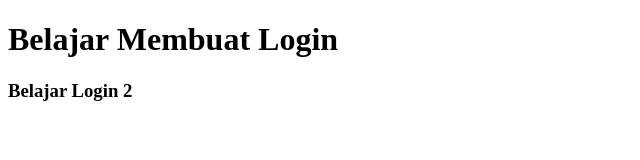
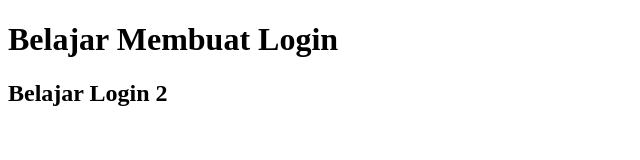
Before and after one commit to panji-boled/belajar-git2, a plain HTML site: page belajar.html in a window 1280 px wide. Shown: the whole page, without its empty margins (0-640 px from the left). Drawn offline with Linux system fonts and the light colour scheme.

Commit message:
edit h2 belajar.html

```diff
--- a/belajar.html
+++ b/belajar.html
@@ -7,6 +7,6 @@
   </head>
   <body>
     <h1>Belajar Membuat Login</h1>
-    <h3>Belajar Login 2</h3>
+    <h2>Belajar Login 2</h2>
   </body>
 </html>
```
